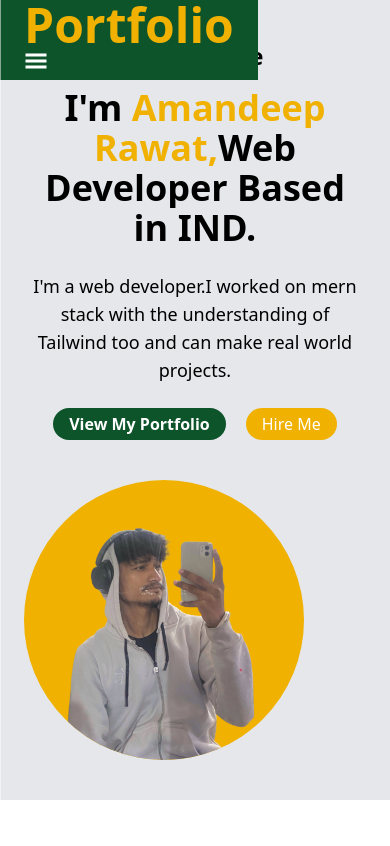
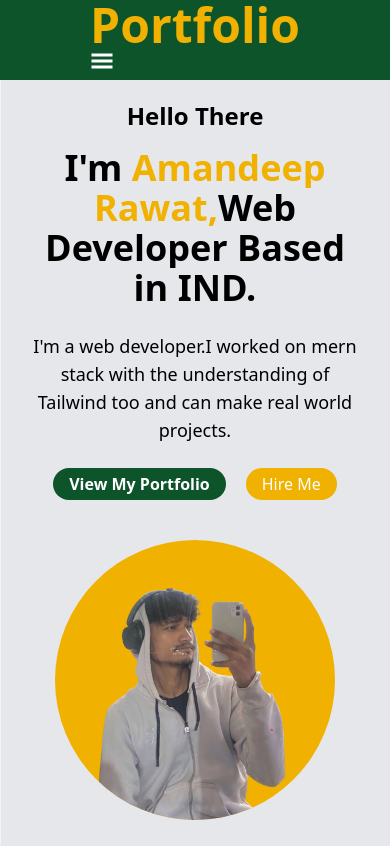
Before and after one commit to AMAN-RAWAT-2004/Portfolio, a React (Vite) app: page / in a window 390 px wide. Shown: the top 846 px of the page. Built offline with nearby package versions, Linux system fonts and the light colour scheme.

Commit message:
Nav Bar Fixes

```diff
--- a/src/Components/Common/Hero.jsx
+++ b/src/Components/Common/Hero.jsx
@@ -15,8 +15,8 @@ const Hero = () => {
   })
 
   return (
-    <section  className="relative z-0 bg-gray-200 px-6 py-10 md:bg-white">
-      <div  className=" flex-col md:flex md:flex-row w-full md:justify-center md:gap-40 items-center md:h-screen">
+    <section  className="relative z-0 bg-gray-200 px-6 py-10 md:bg-white ">
+      <div  className=" flex-col md:flex md:flex-row w-full mt-15 md:justify-center md:gap-40 items-center md:h-screen">
         <div className=" flex flex-col h-full mb-10 justify-center items-center  ">
           <h3  className="nav font-semibold text-center text-2xl md:text-3xl md:text-left w-140 mb-4">
             Hello There
@@ -38,7 +38,7 @@ const Hero = () => {
             </button>
           </div>
         </div>
-        <div className="flex   md:h-full items-center">
+        <div className="flex   md:h-full justify-center items-center">
           <div ref={imageRef} className="w-70 h-70 md:w-100 md:h-100 bg-yellow-500 overflow-hidden  rounded-full ">
             <img
               src={Portfolio}
--- a/src/Components/Layouts/Navbar.jsx
+++ b/src/Components/Layouts/Navbar.jsx
@@ -38,7 +38,7 @@ const Navbar = () => {
   })
   return (
     <section className='' >
-    <nav ref={navref} className='nav fixed z-10 flex md:w-full md:rounded-full md:flex md:flex-row md:gap-20 flex-row items-center  md:justify-center py-4 px-6 h-20 bg-green-900' >
+    <nav ref={navref} className='nav fixed z-50 flex flex-row w-screen md:rounded-full gap-20 justify-center md:flex-row md:gap-20  items-center  md:justify-center py-4 px-6 h-20 bg-green-900' >
          <div >
           <h1 className="text-5xl text-center font-bold text-yellow-500 "> Portfolio</h1>
          </div>
--- a/src/Components/Pages/Skills.jsx
+++ b/src/Components/Pages/Skills.jsx
@@ -93,7 +93,7 @@ const Skills = () => {
           <div className="grid grid-cols-2 md:grid-cols-5 justify-center gap-15 md:gap-25 ">
             {
               skills.map((skill,index)=>(
-                <div className='h-60  w-40 rounded-lg px-2 py-4 flex flex-col gap-2 justify-center items-center bg-gray-200' key={index}>
+                <div className='h-55  w-35 rounded-lg px-2 py-4 flex flex-col gap-2 justify-center items-center bg-gray-200' key={index}>
                   <img src={skill.image} className='mb-4 w-20 h-20' alt={skill.name} />
                   <h1 className='text-yellow-500  text-xl font-bold'>{skill.name}</h1>
                   <h1 className='text-xl text-center text-green-900 font-bold'>{skill.category}</h1>
```
